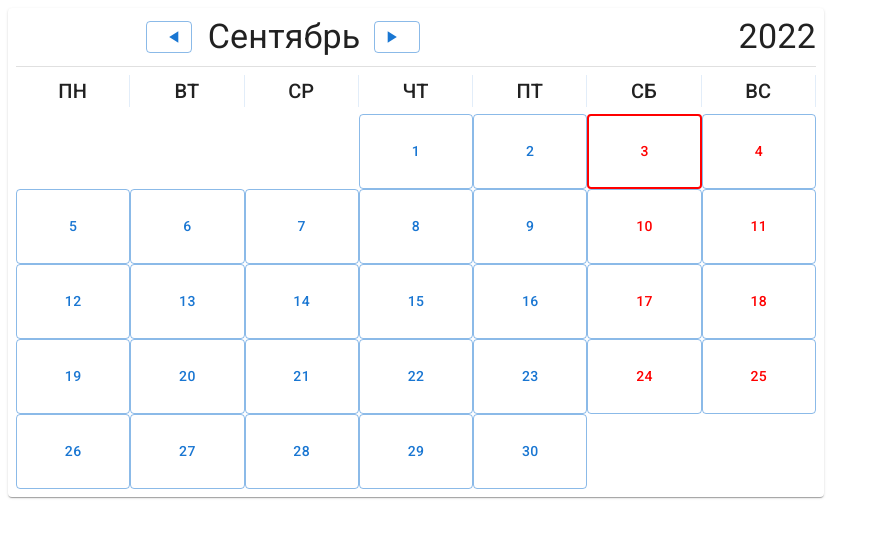
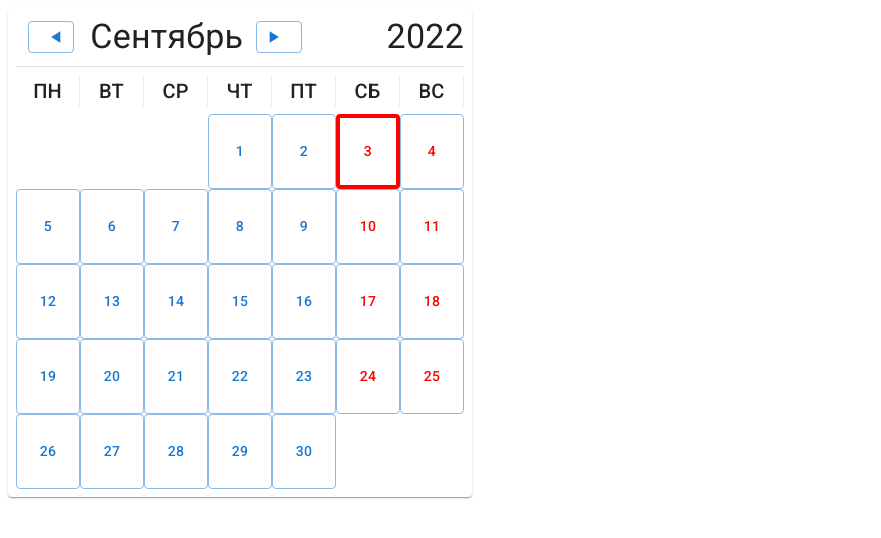
Before and after one commit to Aleks164/Customer_Record_log, a React app: page / in a window 1280 px wide. Shown: the top 538 px of the page, without its empty margins (0-881 px from the left). Built offline with nearby package versions, Linux system fonts and the light colour scheme.

Commit message:
add hook, fix debouncer

```diff
--- a/src/App.tsx
+++ /dev/null
@@ -1,110 +0,0 @@
-import React, { useLayoutEffect, useMemo, useRef, useState } from "react";
-import { Paper, Grid, Typography, Divider } from "@mui/material";
-import { Calendar } from "./Calendar";
-import { MonthSelector } from "./MonthSelector";
-import { monthListRu } from "./utiles/monthListRu";
-import { daysOfWeak } from "./utiles/daysOfWeak";
-import { firstDayOfWeak } from "./utiles/firstDayOfWeak";
-import { lastDayOfMonth } from "./utiles/lastDayOfMonth";
-import { dataCreator } from "./utiles/dataCreator";
-import { monthRedactor } from "./utiles/monthRedactor";
-import { ContactList } from "./ContactList";
-
-export default function App() {
-  const curDate = new Date();
-  const curMonth = curDate.getMonth();
-  const curYear = curDate.getFullYear();
-
-  const [month, setMonth] = useState(monthListRu[curMonth]);
-  const [year, setYear] = useState(curYear);
-
-  const todayCheck = useMemo(() => {
-    if (monthListRu.indexOf(month) === curMonth && year === curYear)
-      return curDate.getDate();
-    return false;
-  }, [month, year, curDate]);
-
-  const setMonthHandler = (nextMonth: string) => {
-    setMonth((prevMonth) => {
-      const monthIndex = monthListRu.indexOf(prevMonth);
-      const changeDirection = monthIndex + +nextMonth;
-      if (prevMonth === "Январь" && nextMonth === "-1") {
-        setYear((prevYear) => prevYear - 1);
-        return "Декабрь";
-      }
-      if (prevMonth === "Декабрь" && nextMonth === "1") {
-        setYear((prevYear) => prevYear + 1);
-        return "Январь";
-      }
-      return monthListRu[changeDirection];
-    });
-  };
-
-  const targetMonth = dataCreator(year, monthListRu.indexOf(month), 1);
-  const [open, setOpen] = useState(false);
-  const [openedDay, setOpenedDay] = useState(0);
-  const [mainList, setMainList] = useState({});
-  const timeoutId = useRef<NodeJS.Timeout>();
-  const lastKey = useRef<string>("");
-
-  const setMainListHandler = (key: string, value: string) => {
-    if (lastKey.current === key) {
-      clearTimeout(timeoutId.current);
-    }
-    lastKey.current = key;
-    timeoutId.current = setTimeout(() => {
-      const newMainList = { ...mainList };
-
-      newMainList[key] = value;
-      console.log("newMainList", newMainList);
-      setMainList(newMainList);
-      console.log("newMainList2", newMainList);
-    }, 1500);
-  };
-
-  return (
-    <Paper sx={{ p: 1, minWidth: "max-content", maxWidth: "800px" }}>
-      <Grid
-        container
-        direction="column"
-        justifyContent="center"
-        alignItems="center"
-      >
-        <Grid
-          container
-          direction="row"
-          justifyContent="space-between"
-          alignItems="center"
-          item
-          sx={{ minWidth: "max-content" }}
-        >
-          <MonthSelector month={month} setMonth={setMonthHandler} />
-          <Grid item>
-            <Typography variant="h4">{year}</Typography>
-          </Grid>
-        </Grid>
-        <Grid item sx={{ width: "100%", pb: 1, pt: 1 }}>
-          <Divider />
-        </Grid>
-        <Grid item sx={{ width: "100%" }}>
-          <Calendar
-            firstDayOfWeak={daysOfWeak[firstDayOfWeak(targetMonth)]}
-            lastDay={lastDayOfMonth(targetMonth)}
-            setOpen={setOpen}
-            setOpenedDay={setOpenedDay}
-            todayCheck={todayCheck}
-          />
-        </Grid>
-        <ContactList
-          open={open}
-          setOpen={setOpen}
-          mainList={mainList}
-          setMainList={setMainListHandler}
-          fullDate={`${openedDay} ${monthRedactor(
-            monthListRu.indexOf(month)
-          )} ${year}`}
-        />
-      </Grid>
-    </Paper>
-  );
-}
--- /dev/null
+++ b/src/Components/App.tsx
@@ -0,0 +1,75 @@
+import React, { useState } from "react";
+import { Paper, Grid, Typography, Divider } from "@mui/material";
+import { Calendar } from "./Calendar";
+import { MonthSelector } from "./MonthSelector";
+import { monthListRu } from "../utiles/monthListRu";
+import { daysOfWeak } from "../utiles/daysOfWeak";
+import { firstDayOfWeak } from "../utiles/firstDayOfWeak";
+import { lastDayOfMonth } from "../utiles/lastDayOfMonth";
+import { monthRedactor } from "../utiles/monthRedactor";
+import { ContactList } from "./ContactList";
+import { useInitCalndar } from "@/hooks/useInitCalndar";
+
+export type MainListType = {
+  [key: string]: string;
+};
+
+export const App = () => {
+  const {
+    month,
+    setMonthHandler,
+    year,
+    targetMonth,
+    todayCheck,
+    setMainListHandler,
+    mainList,
+  } = useInitCalndar();
+  const [open, setOpen] = useState(false);
+  const [openedDay, setOpenedDay] = useState(0);
+
+  return (
+    <Paper sx={{ p: 1, width: "max-content", maxWidth: "800px" }}>
+      <Grid
+        container
+        direction="column"
+        justifyContent="center"
+        alignItems="center"
+      >
+        <Grid
+          container
+          direction="row"
+          justifyContent="space-between"
+          alignItems="center"
+          item
+          sx={{ minWidth: "max-content" }}
+        >
+          <MonthSelector month={month} setMonth={setMonthHandler} />
+          <Grid item>
+            <Typography variant="h4">{year}</Typography>
+          </Grid>
+        </Grid>
+        <Grid item sx={{ width: "100%", pb: 1, pt: 1 }}>
+          <Divider />
+        </Grid>
+        <Grid item sx={{ width: "100%" }}>
+          <Calendar
+            firstDayOfWeak={daysOfWeak[firstDayOfWeak(targetMonth)]}
+            lastDay={lastDayOfMonth(targetMonth)}
+            setOpen={setOpen}
+            setOpenedDay={setOpenedDay}
+            todayCheck={todayCheck}
+          />
+        </Grid>
+        <ContactList
+          open={open}
+          setOpen={setOpen}
+          mainList={mainList}
+          setMainList={setMainListHandler}
+          fullDate={`${openedDay} ${monthRedactor(
+            monthListRu.indexOf(month)
+          )} ${year}`}
+        />
+      </Grid>
+    </Paper>
+  );
+};
--- a/src/Calendar.tsx
+++ b/src/Components/Calendar.tsx
@@ -1,11 +1,13 @@
-import React, { useEffect } from "react";
+import React from "react";
 import { Button, Box, Typography } from "@mui/material";
-import { daysOfWeak } from "./utiles/daysOfWeak";
+import { daysOfWeak } from "../utiles/daysOfWeak";
 
 export type CalendarParamType = {
   firstDayOfWeak: string;
   lastDay: number;
   setOpen: React.Dispatch<React.SetStateAction<boolean>>;
+  setOpenedDay: React.Dispatch<React.SetStateAction<number>>;
+  todayCheck: number | false;
 };
 
 export const Calendar = ({
@@ -15,7 +17,6 @@ export const Calendar = ({
   setOpen,
   setOpenedDay,
 }: CalendarParamType) => {
-  console.log("todayCheck", todayCheck);
   const convertedDayOfWeak =
     daysOfWeak.indexOf(firstDayOfWeak) === 0
       ? 6
@@ -57,7 +58,7 @@ export const Calendar = ({
               <Button
                 sx={{
                   height: "75px",
-                  border: `${todayCheck === index + 1 ? "2px solid red" : ""}`,
+                  border: `${todayCheck === index + 1 ? "4px solid red" : ""}`,
                   color: `${weekendCheck(index) ? "red" : ""}`,
                 }}
                 key={index}
--- a/src/ContactItem.tsx
+++ b/src/Components/ContactItem.tsx
@@ -1,5 +1,14 @@
 import React, { useState } from "react";
 import { FormControl, InputAdornment, Input } from "@mui/material";
+import { MainListType } from "./App";
+
+export type ContactItemParamType = {
+  hour: number;
+  minuts: string;
+  mainList: MainListType;
+  setMainList: (key: string, value: string) => void;
+  fullDate: string;
+};
 
 export const ContactItem = ({
   hour,
@@ -7,10 +16,7 @@ export const ContactItem = ({
   setMainList,
   fullDate,
   mainList,
-}: {
-  hour: number;
-  minuts: string;
-}) => {
+}: ContactItemParamType) => {
   const key = `${fullDate} ${hour}${minuts}`;
   const defaultValue = mainList[key] ? mainList[key] : "";
   const [value, setValue] = useState(defaultValue);
@@ -21,6 +27,7 @@ export const ContactItem = ({
         id={`item${hour + minuts}`}
         sx={{ fontSize: "30px" }}
         value={value}
+        multiline
         onChange={(e) => {
           setValue(e.target.value);
           setMainList(key, e.target.value);
--- a/src/ContactList.tsx
+++ b/src/Components/ContactList.tsx
@@ -9,10 +9,14 @@ import {
   Toolbar,
 } from "@mui/material";
 import { ContactItem } from "./ContactItem";
+import { MainListType } from "./App";
 
 export type ContactListParamType = {
   open: boolean;
   setOpen: React.Dispatch<React.SetStateAction<boolean>>;
+  mainList: MainListType;
+  setMainList: (key: string, value: string) => void;
+  fullDate: string;
 };
 
 export const ContactList = ({
@@ -32,7 +36,7 @@ export const ContactList = ({
     <SwipeableDrawer
       PaperProps={{
         sx: {
-          width: `${isSmallScreen ? "50%" : "100%"}`,
+          width: `${isSmallScreen ? "50%" : "80%"}`,
         },
       }}
       anchor="right"
--- /dev/null
+++ b/src/hooks/useInitCalndar.tsx
@@ -0,0 +1,66 @@
+import { useState, useMemo, useRef } from "react";
+import { MainListType } from "@/Components/App";
+import { dataCreator } from "@/utiles/dataCreator";
+import { monthListRu } from "@/utiles/monthListRu";
+
+export const useInitCalndar = () => {
+  const curDate = new Date();
+  const curMonth = curDate.getMonth();
+  const curYear = curDate.getFullYear();
+
+  const [month, setMonth] = useState(monthListRu[curMonth]);
+  const [year, setYear] = useState(curYear);
+
+  const todayCheck: number | false = useMemo(() => {
+    console.log("check2");
+    if (monthListRu.indexOf(month) === curMonth && year === curYear)
+      return curDate.getDate();
+    return false;
+  }, [month, year, curDate]);
+
+  const setMonthHandler = (nextMonth: string) => {
+    setMonth((prevMonth) => {
+      const monthIndex = monthListRu.indexOf(prevMonth);
+      const changeDirection = monthIndex + +nextMonth;
+      if (prevMonth === "Январь" && nextMonth === "-1") {
+        setYear((prevYear) => prevYear - 1);
+        return "Декабрь";
+      }
+      if (prevMonth === "Декабрь" && nextMonth === "1") {
+        setYear((prevYear) => prevYear + 1);
+        return "Январь";
+      }
+      return monthListRu[changeDirection];
+    });
+  };
+
+  const targetMonth = dataCreator(year, monthListRu.indexOf(month), 1);
+
+  const [mainList, setMainList] = useState<MainListType>({});
+  const timeoutId = useRef<NodeJS.Timeout>();
+  const lastKey = useRef<string>("");
+
+  const setMainListHandler = (key: string, value: string) => {
+    if (lastKey.current === key) {
+      clearTimeout(timeoutId.current);
+    }
+    lastKey.current = key;
+    timeoutId.current = setTimeout(() => {
+      setMainList((prev) => {
+        const newMainList = { ...prev };
+        newMainList[key] = value;
+        return newMainList;
+      });
+    }, 2500);
+  };
+  console.log("check");
+  return {
+    month,
+    setMonthHandler,
+    year,
+    targetMonth,
+    todayCheck,
+    setMainListHandler,
+    mainList,
+  };
+};
--- a/src/index.tsx
+++ b/src/index.tsx
@@ -1,7 +1,7 @@
 import React, { StrictMode } from "react";
 import * as ReactDOMClient from "react-dom/client";
 
-import App from "./App";
+import { App } from "./Components/App";
 
 const rootElement = document.getElementById("root");
 const root = ReactDOMClient.createRoot(rootElement!);
```
Also changed, not shown: src/Components/MonthSelector.tsx (renamed from src/MonthSelector.tsx), src/test.tsx (deleted).
